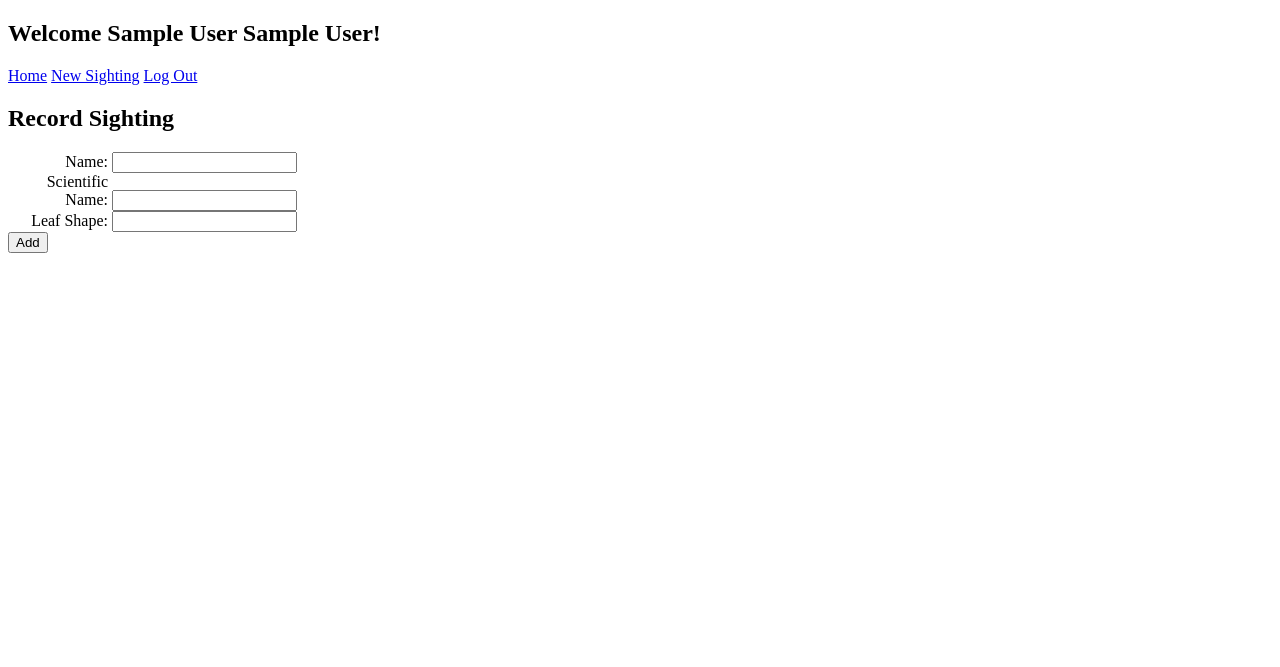
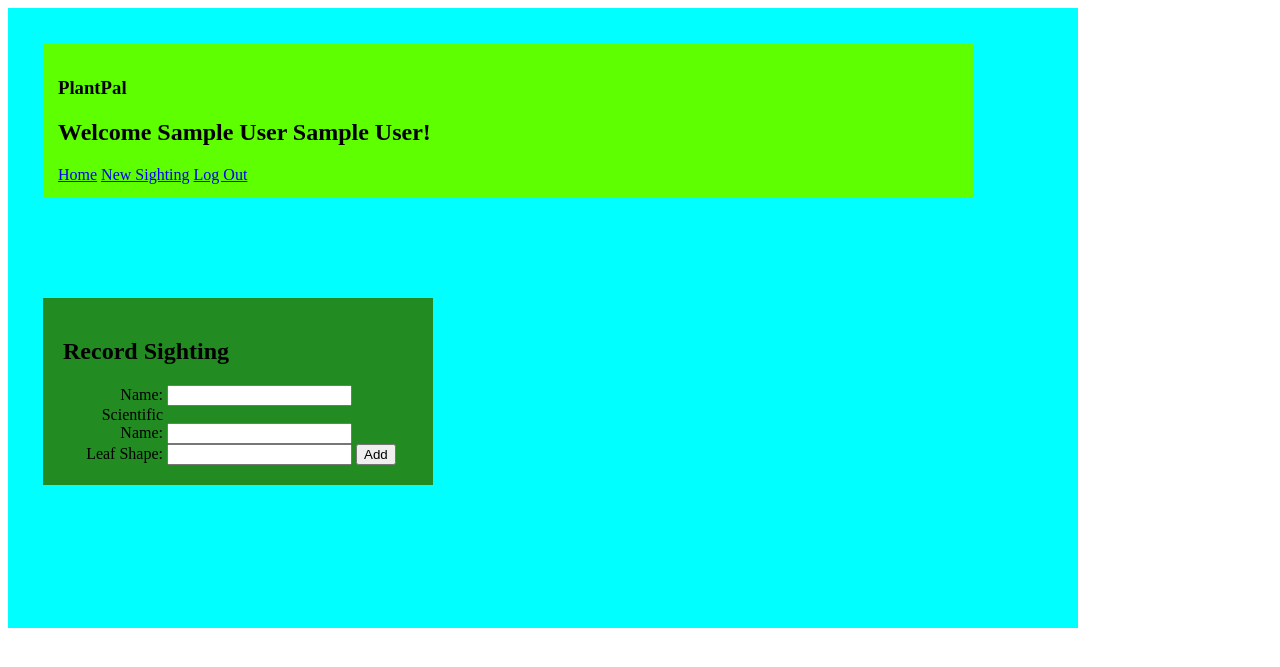
Before and after one commit to JonBrettWalters/soloproject, a Flask app: page /newplant in a window 1280 px wide. Shown: the top 667 px of the page. Run offline with Flask 2, Linux system fonts and the light colour scheme; the visitor is signed in with stand-in values (Sample User, id 1).

Commit message:
stylistic changes

```diff
--- a/flask_app/models/user.py
+++ b/flask_app/models/user.py
@@ -19,8 +19,8 @@ class User:
     @staticmethod
     def validate_user(user):
         is_valid = True
-        if len(user['firstname']) < 3:
-            flash("First name must be at least 3 characters.")
+        if len(user['firstname']) < 1:
+            flash("First name must be filled in.")
             is_valid = False
         if len(user['lastname']) < 3:
             flash("Last name must be at least 3 characters.")
--- a/flask_app/static/styleone.css
+++ b/flask_app/static/styleone.css
@@ -1,17 +1,17 @@
 .registrationform{
     width: 300px;
-    background-color: turquoise;
-    padding: 20px;
-    height: 300px;
+    background-color: rgb(64, 173, 224);
+    padding: 25px;
+    height: 350px;
     margin-top: 100px;
 }
 .loginform{
     margin-top: 100px;
     width: 300px;
-    background-color: turquoise;
-    padding: 20px;
+    background-color: rgb(64, 173, 224);
+    padding: 25px;
     float: right;
-    height: 300px;
+    height: 350px;
     margin-left: 75px;
 }
 .wholepage{
@@ -19,22 +19,59 @@
     width: 1000px;
     display: flex;
     justify-content: center;
-    background-color: blue;
+    background-color: aqua;
+    padding: 30px;
+}
+.wholepage2{
+    height: 750px;
+    width: 1000px;
+    background-color: aqua;
+    padding: 35px;
+}
+.wholepage3{
+    height: 550px;
+    width: 1000px;
+    background-color: aqua;
+    padding: 35px;
 }
 .header{
-    width: 1000px;
+    width: 900px;
+    height: 125px;
+    padding: 15px;
+    background-color: rgb(94, 255, 0);
+}
+.header2{
+    margin-top: 20px;
+    margin-left: 20px;
+    width: 600px;
+    height: 75px;
+    padding: 15px;
+    background-color: rgb(94, 255, 0);
 }
 .newplantform{
-    width: 300px;
+    width: 350px;
+    margin-top: 100px;
+    background-color: forestgreen;
+    padding: 20px;
 }
 .editplantform{
-    width: 300px;
+    width: 350px;
+    background-color: forestgreen;
+    padding: 20px;
+    margin-top: 100px;
 }
 .display{
     width: 600px;
+    background-color: forestgreen;
+    padding: 20px;
+    margin-top: 20px;
 }
 label{
     display: inline-block;
     width: 100px;
     text-align: right;
 }
+th{
+    width: 100px;
+    font-weight: bold;
+}
--- a/flask_app/templates/newplant.html
+++ b/flask_app/templates/newplant.html
@@ -15,9 +15,10 @@
             {% endfor %}
         {% endif %}
     {% endwith %}
+    <div class="wholepage3">
         <div class="header">
-        <h2>Welcome {{ session['user_first'] }} {{ session['user_last'] }}!</h2>
-        <a href="/">Home</a> <a href="/newplant">New Sighting</a> <a href="/logout">Log Out</a>
+            <h3>PlantPal</h3> <h2>Welcome {{ session['user_first'] }} {{ session['user_last'] }}!</h2>
+            <a href="/home">Home</a> <a href="/newplant">New Sighting</a> <a href="/logout">Log Out</a>
         </div>
         <div class="newplantform">
             <h2>Record Sighting</h2>
@@ -31,5 +32,6 @@
                 <button type="submit">Add</button>
             </form>
         </div>
+    </div>
 </body>
 </html>
```
Also changed, not shown: flask_app/templates/editsighting.html (+5 -2 lines), flask_app/templates/home.html (+4 -4 lines), flask_app/templates/logandreg.html (+5 -3 lines), 3 other files. Lines whose indentation alone changed are shown as unchanged.
